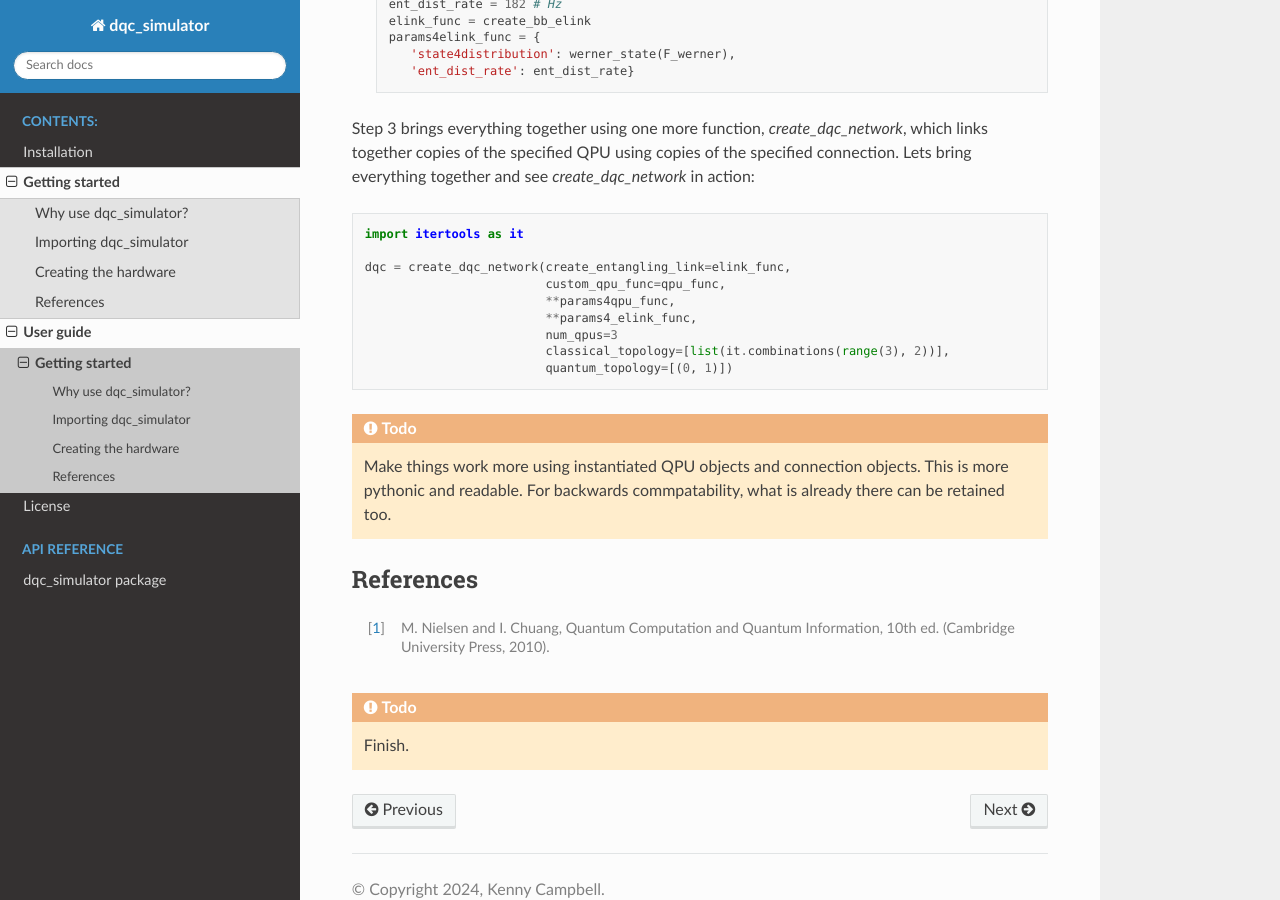
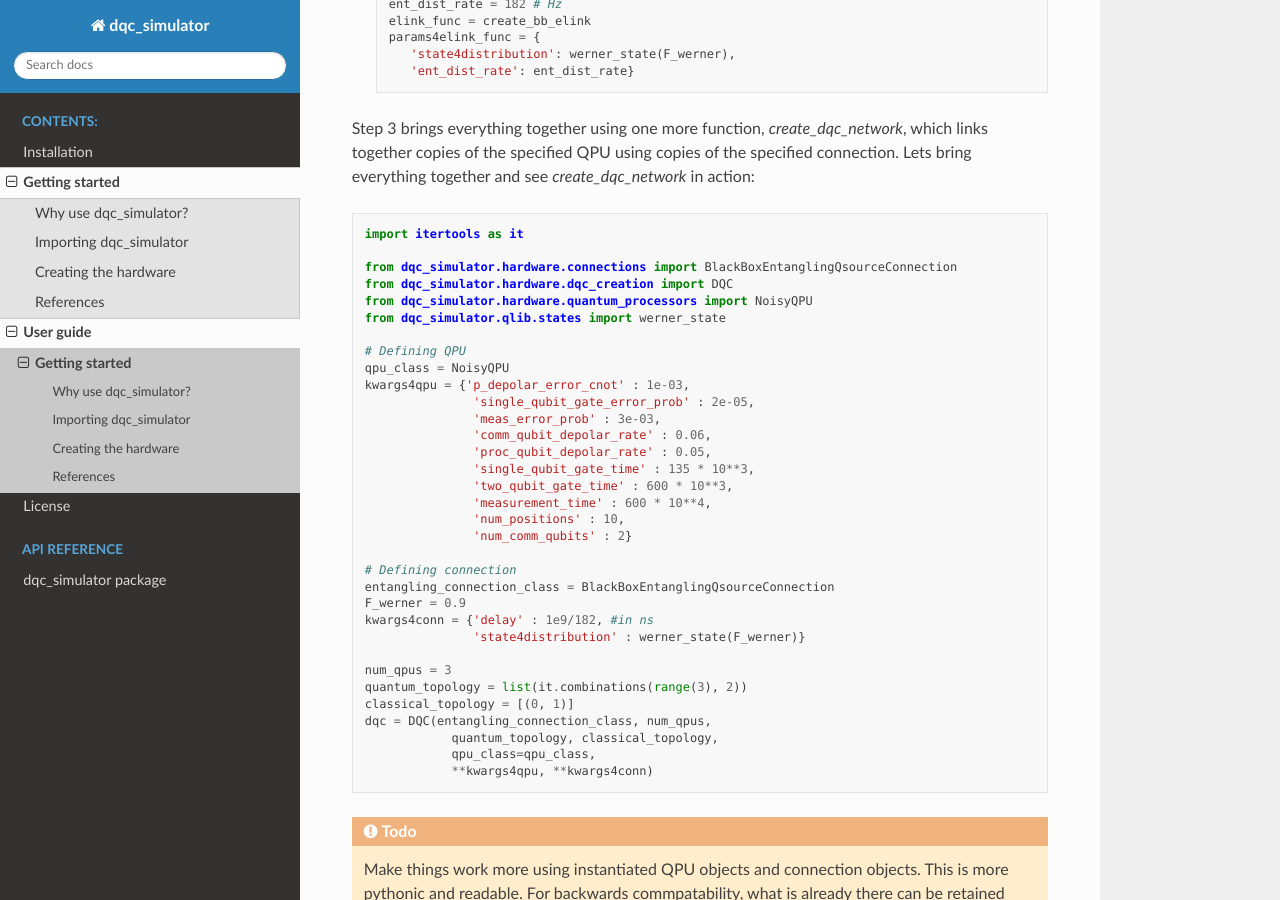
Before and after one commit to km-campbell/dqc_simulator, a Sphinx documentation site: the page built from docs/source/getting_started.rst, in a window 1280 px wide and 900 px high, scrolled down 3432 px. Built offline with Sphinx 7.4.7 and the Read the Docs theme 3.1.0, drawn with Linux system fonts in a browser that asks for light colours.

Commit message:
With classes

```diff
--- a/docs/source/getting_started.rst
+++ b/docs/source/getting_started.rst
@@ -184,13 +184,37 @@ together and see `create_dqc_network` in action: ::
 
       import itertools as it
 
-      dqc = create_dqc_network(create_entangling_link=elink_func,
-                               custom_qpu_func=qpu_func,
-                               **params4qpu_func,
-                               **params4_elink_func,
-                               num_qpus=3
-                               classical_topology=[list(it.combinations(range(3), 2))],
-                               quantum_topology=[(0, 1)])
+      from dqc_simulator.hardware.connections import BlackBoxEntanglingQsourceConnection
+      from dqc_simulator.hardware.dqc_creation import DQC
+      from dqc_simulator.hardware.quantum_processors import NoisyQPU
+      from dqc_simulator.qlib.states import werner_state
+
+      # Defining QPU
+      qpu_class = NoisyQPU
+      kwargs4qpu = {'p_depolar_error_cnot' : 1e-03,
+                     'single_qubit_gate_error_prob' : 2e-05,
+                     'meas_error_prob' : 3e-03,
+                     'comm_qubit_depolar_rate' : 0.06,
+                     'proc_qubit_depolar_rate' : 0.05,
+                     'single_qubit_gate_time' : 135 * 10**3,
+                     'two_qubit_gate_time' : 600 * 10**3,
+                     'measurement_time' : 600 * 10**4,
+                     'num_positions' : 10,
+                     'num_comm_qubits' : 2}
+
+      # Defining connection
+      entangling_connection_class = BlackBoxEntanglingQsourceConnection
+      F_werner = 0.9
+      kwargs4conn = {'delay' : 1e9/182, #in ns
+                     'state4distribution' : werner_state(F_werner)}
+
+      num_qpus = 3
+      quantum_topology = list(it.combinations(range(3), 2))
+      classical_topology = [(0, 1)]
+      dqc = DQC(entangling_connection_class, num_qpus,
+                  quantum_topology, classical_topology,
+                  qpu_class=qpu_class,
+                  **kwargs4qpu, **kwargs4conn)
 
 
 
```
Also changed, not shown: 1 other file.
